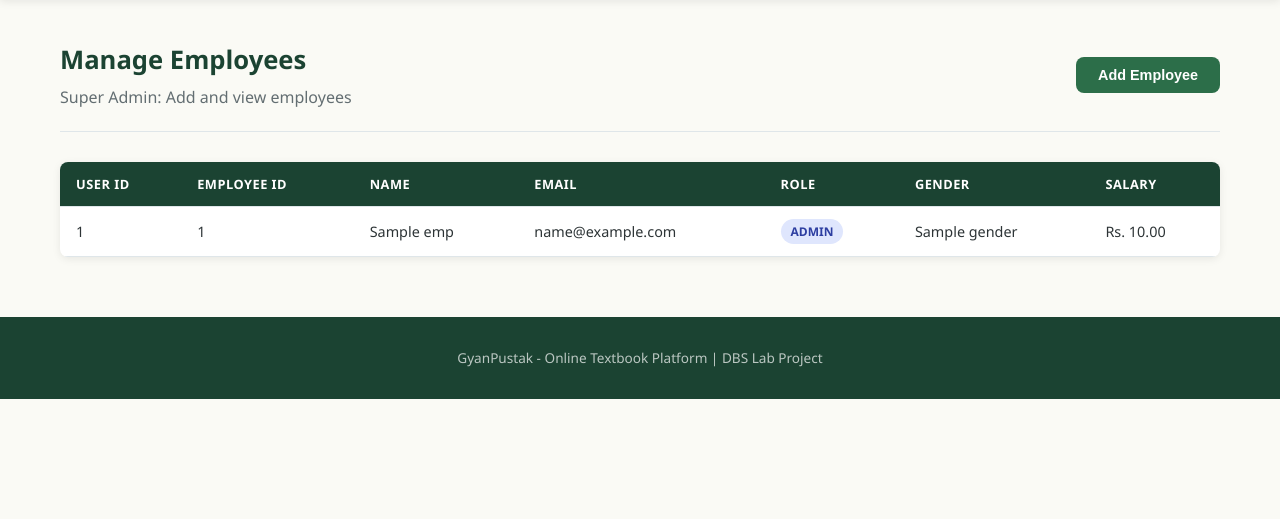
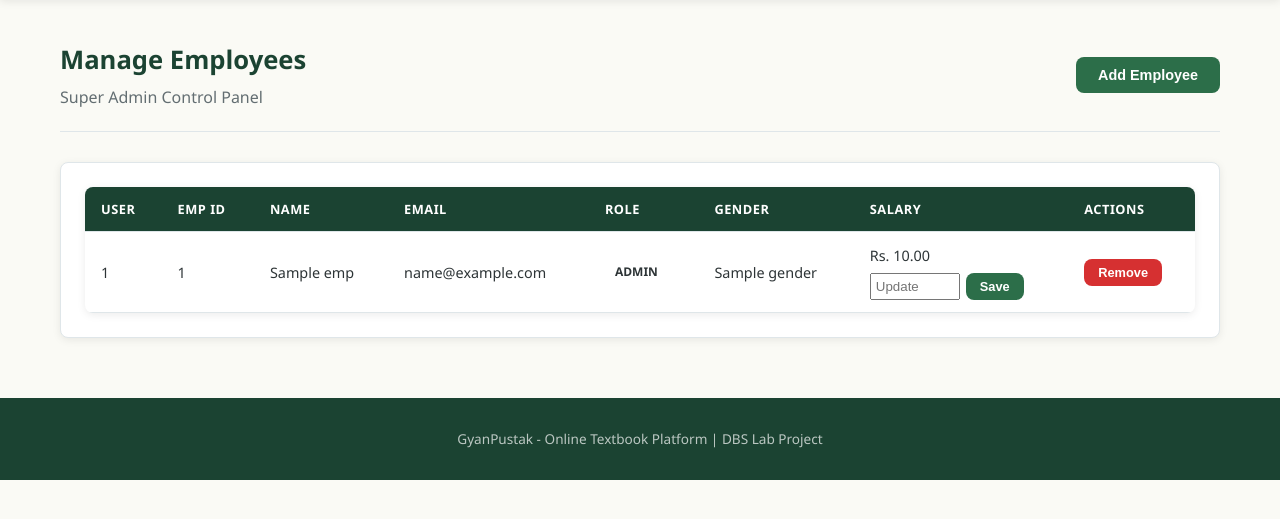
Before and after one commit to Hemu2410/gyanpustak, a Flask app: template templates/admin_employees.html in a window 1280 px wide. Shown: the part 60-579 px from the top of the page. Run offline with Flask 3, Linux system fonts and the light colour scheme; the template is opened without the code that fills it: most values are stand-ins (such as "Sample title", 1, 10 or a date in 2020).

```diff
--- a/app.py
+++ b/app.py
@@ -784,6 +784,50 @@ def admin_add_employee():
     flash(f'Employee {name} added as {role}!', 'success')
     return redirect(url_for('admin_employees'))
 
+@app.route('/admin/employees/<int:user_id>/delete', methods=['POST'])
+@login_required
+@role_required('super_admin')
+def admin_delete_employee(user_id):
+    # Remove role mappings first (important due to FK constraints)
+    execute_db("DELETE FROM CUSTOMER_SUPPORT WHERE User_id = %s", [user_id])
+    execute_db("DELETE FROM ADMIN WHERE User_id = %s", [user_id])
+    execute_db("DELETE FROM SUPER_ADMIN WHERE User_id = %s", [user_id])
+
+    # Remove employee record
+    execute_db("DELETE FROM EMPLOYEE WHERE User_id = %s", [user_id])
+
+    # Finally remove user
+    execute_db("DELETE FROM USER WHERE User_id = %s", [user_id])
+
+    flash('Employee removed successfully!', 'success')
+    return redirect(url_for('admin_employees'))
+
+@app.route('/admin/employees/<int:user_id>/salary', methods=['POST'])
+@login_required
+@role_required('super_admin')
+def update_employee_salary(user_id):
+    new_salary = request.form.get('salary')
+
+    try:
+        new_salary = float(new_salary)
+    except:
+        flash("Invalid salary value.", "danger")
+        return redirect(url_for('admin_employees'))
+
+    MIN_SALARY = 0
+    MAX_SALARY = 200000
+
+    if new_salary < MIN_SALARY or new_salary > MAX_SALARY:
+        flash(f"Salary must be between {MIN_SALARY} and {MAX_SALARY}.", "danger")
+        return redirect(url_for('admin_employees'))
+
+    execute_db(
+        "UPDATE EMPLOYEE SET salary = %s WHERE User_id = %s",
+        [new_salary, user_id]
+    )
+
+    flash("Salary updated successfully!", "success")
+    return redirect(url_for('admin_employees'))
 
 @app.route('/admin/instructors')
 @login_required
--- a/templates/admin_employees.html
+++ b/templates/admin_employees.html
@@ -1,27 +1,35 @@
 {% extends 'base.html' %}
 {% block title %}Manage Employees - GyanPustak{% endblock %}
+
 {% block content %}
 <div class="container">
+
     <div class="page-header" style="display:flex;justify-content:space-between;align-items:center;">
         <div>
             <h2>Manage Employees</h2>
-            <p>Super Admin: Add and view employees</p>
-        </div>
-        <button onclick="document.getElementById('empModal').classList.add('active')" class="btn btn-primary">Add Employee</button>
+            <p>Super Admin Control Panel</p>
         </div>
 
+        <button onclick="document.getElementById('empModal').classList.add('active')" class="btn btn-primary">
+            Add Employee
+        </button>
+    </div>
+
+    <div class="card">
         <table>
             <thead>
                 <tr>
-                <th>User ID</th>
-                <th>Employee ID</th>
+                    <th>User</th>
+                    <th>Emp ID</th>
                     <th>Name</th>
                     <th>Email</th>
                     <th>Role</th>
                     <th>Gender</th>
                     <th>Salary</th>
+                    <th>Actions</th>
                 </tr>
             </thead>
+
             <tbody>
                 {% for emp in employees %}
                 <tr>
@@ -29,85 +37,136 @@
                     <td>{{ emp['emp_id'] }}</td>
                     <td>{{ emp['name'] }}</td>
                     <td>{{ emp['Email'] }}</td>
+
                     <td>
-                    <span class="badge badge-{% if emp['role'] == 'super_admin' %}completed{% elif emp['role'] == 'admin' %}assigned{% else %}new{% endif %}">
-                        {{ (emp['role'] or '').replace('_', ' ').title() }}
+                        <span class="badge badge-{{ emp['role'] }}">
+                            {{ (emp['role'] or '').replace('_',' ').title() }}
                         </span>
                     </td>
+
                     <td>{{ emp['gender'] or '-' }}</td>
-                <td>Rs. {{ "%.2f"|format(emp['salary'] or 0) }}</td>
+
+                    <td>
+                        Rs. {{ "%.2f"|format(emp['salary'] or 0) }}
+
+                        <!-- update salary -->
+                        <form method="post"
+                              action="{{ url_for('update_employee_salary', user_id=emp['User_id']) }}"
+                              style="margin-top:6px; display:flex; gap:6px;">
+                            <input type="number"
+                                   name="salary"
+                                   step="0.01"
+                                   placeholder="Update"
+                                   style="width:90px; padding:4px;">
+
+                            <button class="btn btn-sm btn-primary">Save</button>
+                        </form>
+                    </td>
+
+                    <td>
+                        <!-- DELETE -->
+                        <form method="post"
+                              action="{{ url_for('admin_delete_employee', user_id=emp['User_id']) }}"
+                              onsubmit="return confirm('Delete this employee?')">
+
+                            <button class="btn btn-sm btn-danger">
+                                Remove
+                            </button>
+                        </form>
+                    </td>
                 </tr>
                 {% endfor %}
             </tbody>
         </table>
     </div>
+</div>
 
+<!-- ADD EMPLOYEE MODAL -->
 <div class="modal-overlay" id="empModal">
     <div class="modal" style="max-width:550px;">
         <h3>Add New Employee</h3>
+
         <form method="post" action="{{ url_for('admin_add_employee') }}">
+
             <div class="form-row">
                 <div class="form-group">
                     <label>Full Name</label>
-                    <input type="text" name="name" required placeholder="Employee name">
+                    <input name="name" required>
                 </div>
+
                 <div class="form-group">
                     <label>Employee ID</label>
-                    <input type="text" name="emp_id" required placeholder="e.g. EMP004">
+                    <input name="emp_id" required>
                 </div>
             </div>
+
             <div class="form-row">
                 <div class="form-group">
                     <label>Email</label>
-                    <input type="email" name="email" required placeholder="Email address">
+                    <input name="email" type="email" required>
                 </div>
+
                 <div class="form-group">
                     <label>Password</label>
-                    <input type="password" name="password" required placeholder="Initial password">
+                    <input name="password" type="password" required>
                 </div>
             </div>
+
             <div class="form-row">
                 <div class="form-group">
                     <label>Role</label>
-                    <select name="role" required>
+                    <select name="role">
                         <option value="customer_support">Customer Support</option>
                         <option value="admin">Admin</option>
                     </select>
                 </div>
+
                 <div class="form-group">
                     <label>Gender</label>
                     <select name="gender">
-                        <option value="Male">Male</option>
-                        <option value="Female">Female</option>
-                        <option value="Other">Other</option>
+                        <option>Male</option>
+                        <option>Female</option>
+                        <option>Other</option>
                     </select>
                 </div>
             </div>
+
             <div class="form-row">
                 <div class="form-group">
                     <label>Salary</label>
-                    <input type="number" name="salary" step="0.01" placeholder="Monthly salary">
+                    <input name="salary" type="number" step="0.01">
                 </div>
+
                 <div class="form-group">
-                    <label>Aadhaar Number</label>
-                    <input type="text" name="aadhaar" placeholder="12-digit Aadhaar" maxlength="12">
+                    <label>Aadhaar</label>
+                    <input name="aadhaar">
                 </div>
             </div>
+
             <div class="form-row">
                 <div class="form-group">
                     <label>Phone</label>
-                    <input type="text" name="phone" placeholder="Phone number">
+                    <input name="phone">
                 </div>
+
                 <div class="form-group">
                     <label>Address</label>
-                    <input type="text" name="address" placeholder="Address">
+                    <input name="address">
                 </div>
             </div>
-            <div style="display:flex;gap:10px;justify-content:flex-end;">
-                <button type="button" onclick="document.getElementById('empModal').classList.remove('active')" class="btn btn-outline">Cancel</button>
-                <button type="submit" class="btn btn-primary">Add Employee</button>
+
+            <div style="display:flex;justify-content:flex-end;gap:10px;">
+                <button type="button"
+                        class="btn btn-outline"
+                        onclick="document.getElementById('empModal').classList.remove('active')">
+                    Cancel
+                </button>
+
+                <button class="btn btn-primary">Add</button>
             </div>
+
         </form>
     </div>
 </div>
+
 {% endblock %}
```
Lines whose indentation alone changed are shown as unchanged.
